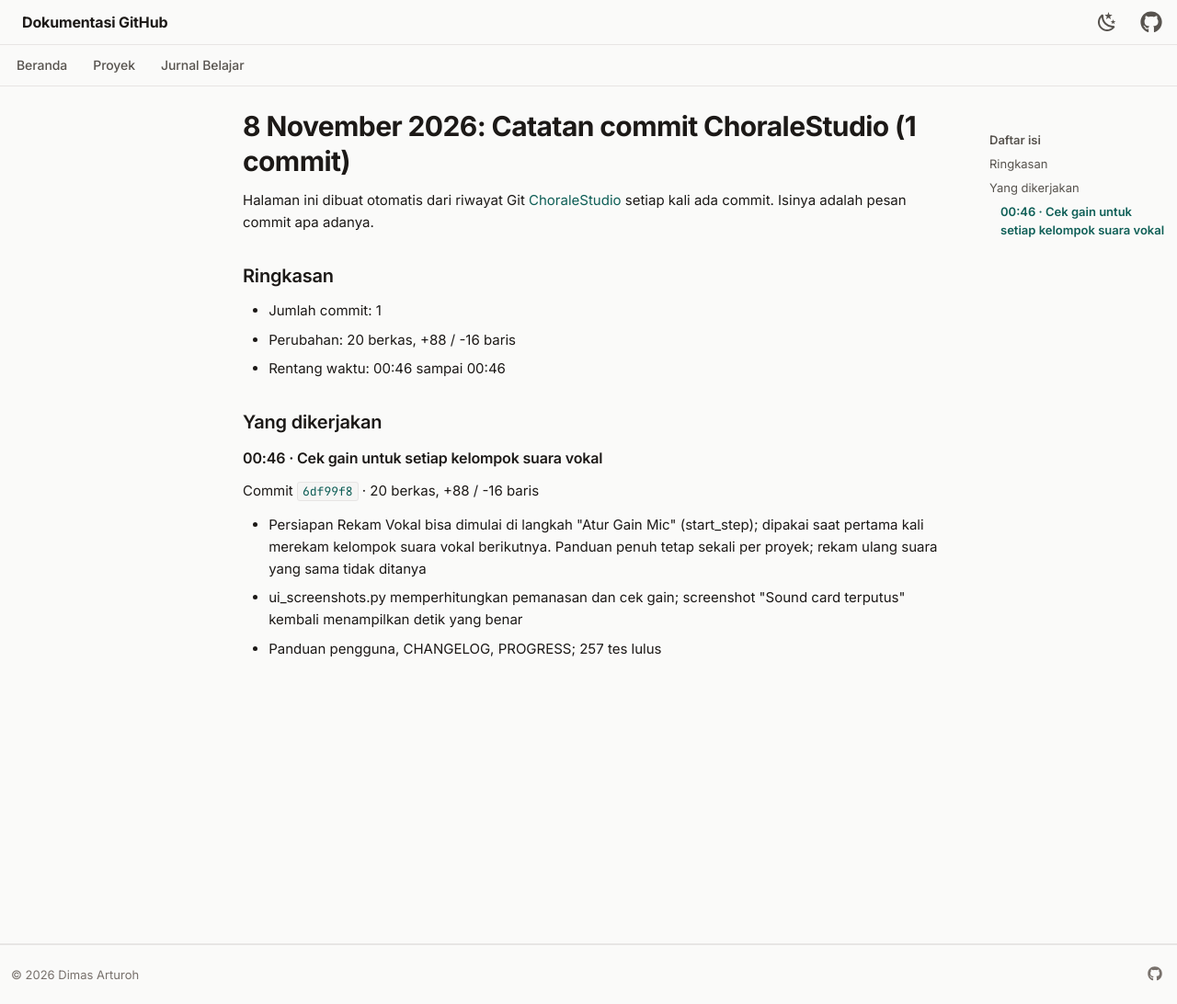
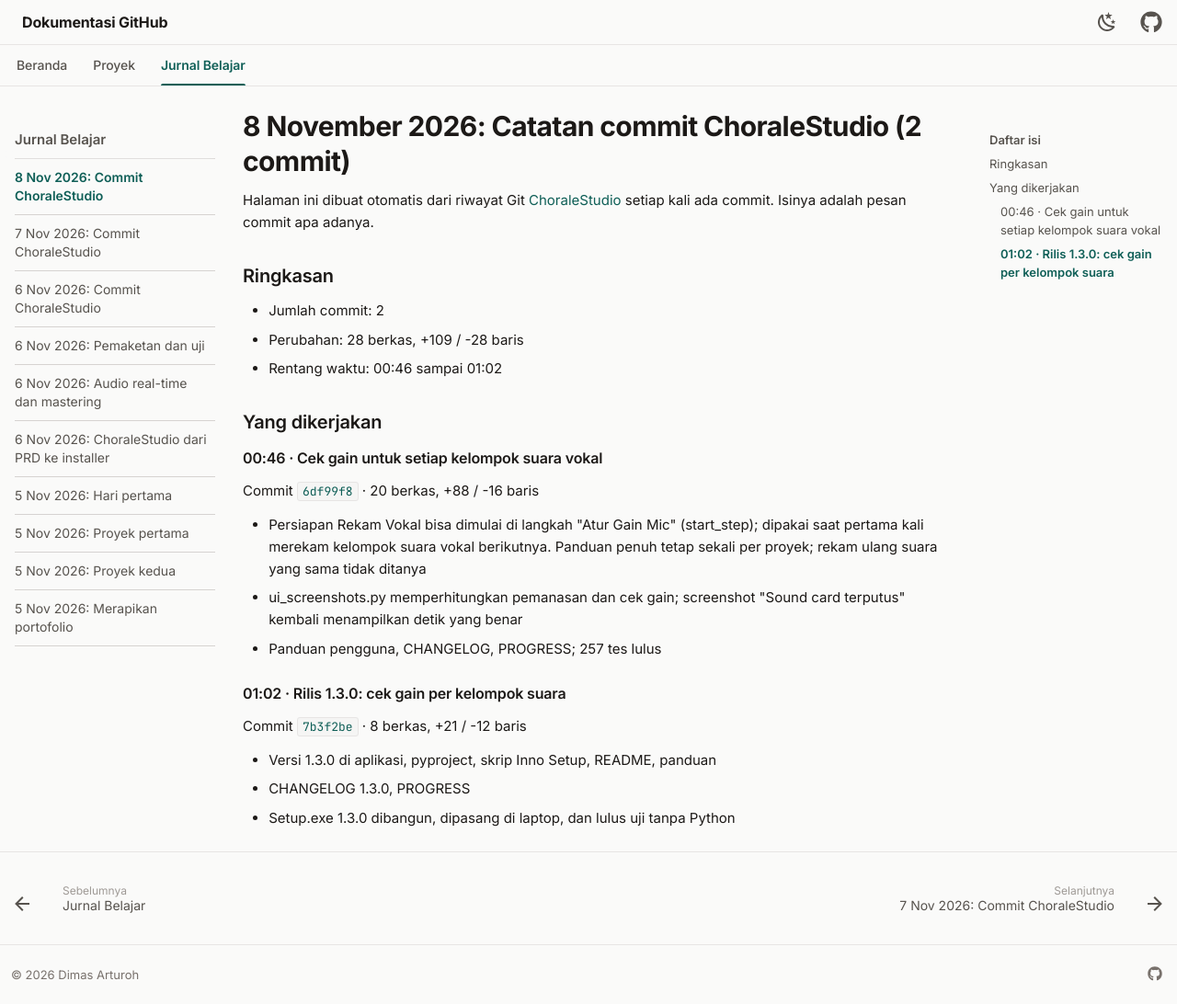
Before and after one commit to dimasarturoh15/dimasarturoh15.github.io, an MkDocs documentation site: the page built from docs/journal/2026-11-08-choralestudio-commit.md, in a window 1280 px wide and 1092 px high. Shown: the whole window at 92% size. Built offline with MkDocs 1.6.1 and Material for MkDocs 9.7.7, drawn with Linux system fonts in a browser that asks for light colours.

Commit message:
docs: sync ChoraleStudio commit 7b3f2be

```diff
--- a/docs/journal/2026-11-08-choralestudio-commit.md
+++ b/docs/journal/2026-11-08-choralestudio-commit.md
@@ -1,12 +1,12 @@
-# 8 November 2026: Catatan commit ChoraleStudio (1 commit)
+# 8 November 2026: Catatan commit ChoraleStudio (2 commit)
 
 Halaman ini dibuat otomatis dari riwayat Git [ChoraleStudio](../projects/choralestudio.md) setiap kali ada commit. Isinya adalah pesan commit apa adanya.
 
 ## Ringkasan
 
-- Jumlah commit: 1
-- Perubahan: 20 berkas, +88 / -16 baris
-- Rentang waktu: 00:46 sampai 00:46
+- Jumlah commit: 2
+- Perubahan: 28 berkas, +109 / -28 baris
+- Rentang waktu: 00:46 sampai 01:02
 
 ## Yang dikerjakan
 
@@ -21,3 +21,11 @@ Commit [`6df99f8`](https://github.com/dimasarturoh15/ChoraleStudio/commit/6df99f
 - ui_screenshots.py memperhitungkan pemanasan dan cek gain; screenshot
   "Sound card terputus" kembali menampilkan detik yang benar
 - Panduan pengguna, CHANGELOG, PROGRESS; 257 tes lulus
+
+### 01:02 · Rilis 1.3.0: cek gain per kelompok suara
+
+Commit [`7b3f2be`](https://github.com/dimasarturoh15/ChoraleStudio/commit/7b3f2beda292c6378d33ae89ce03bbcb7031c543) · 8 berkas, +21 / -12 baris
+
+- Versi 1.3.0 di aplikasi, pyproject, skrip Inno Setup, README, panduan
+- CHANGELOG 1.3.0, PROGRESS
+- Setup.exe 1.3.0 dibangun, dipasang di laptop, dan lulus uji tanpa Python
--- a/docs/journal/index.md
+++ b/docs/journal/index.md
@@ -11,9 +11,9 @@ Catatan harian mengenai konsep yang dipelajari, kendala teknis, dan milestone. E
 <h2 class="log-date"><time datetime="2026-11-08">8 November 2026</time></h2>
 <ol class="log">
   <li>
-    <a class="log-title" href="2026-11-08-choralestudio-commit/">Catatan commit ChoraleStudio (1 commit)</a>
+    <a class="log-title" href="2026-11-08-choralestudio-commit/">Catatan commit ChoraleStudio (2 commit)</a>
     <span class="tags"><span>#choralestudio</span><span>#commit</span><span>#otomatis</span></span>
-    <p>Dicatat otomatis dari Git: Cek gain untuk setiap kelompok suara vokal.</p>
+    <p>Dicatat otomatis dari Git: Cek gain untuk setiap kelompok suara vokal; Rilis 1.3.0: cek gain per kelompok suara.</p>
   </li>
 </ol>
 </div>
--- a/docs/projects/choralestudio.md
+++ b/docs/projects/choralestudio.md
@@ -221,3 +221,4 @@ Diperbarui otomatis dari riwayat Git setiap kali ada commit.
 | 2026-11-07 20:25 | [`8f58c09`](https://github.com/dimasarturoh15/ChoraleStudio/commit/8f58c090f36dc0e612c01e213aac08228bbf19f6) | Uji hardware kanal acuan di SC202HD dan perbaikan ambang lompatan |
 | 2026-11-07 23:31 | [`8a0f888`](https://github.com/dimasarturoh15/ChoraleStudio/commit/8a0f888d6fec6d332b7ca64c1ab10a85e942e857) | Rilis 1.2.0: tampilan kalibrasi untuk SC202HD dan installer baru |
 | 2026-11-08 00:46 | [`6df99f8`](https://github.com/dimasarturoh15/ChoraleStudio/commit/6df99f8a49b750966cba141ece7e1bb0fadf46a9) | Cek gain untuk setiap kelompok suara vokal |
+| 2026-11-08 01:02 | [`7b3f2be`](https://github.com/dimasarturoh15/ChoraleStudio/commit/7b3f2beda292c6378d33ae89ce03bbcb7031c543) | Rilis 1.3.0: cek gain per kelompok suara |
--- a/mkdocs.yml
+++ b/mkdocs.yml
@@ -59,6 +59,7 @@ nav:
       - Livestream to Shorts Automation: projects/livestream-to-shorts-automation.md
   - Jurnal Belajar:
       - journal/index.md
+      - "8 Nov 2026: Commit ChoraleStudio": journal/2026-11-08-choralestudio-commit.md
       - "7 Nov 2026: Commit ChoraleStudio": journal/2026-11-07-choralestudio-commit.md
       - "6 Nov 2026: Commit ChoraleStudio": journal/2026-11-06-choralestudio-commit.md
       - "6 Nov 2026: Pemaketan dan uji": journal/2026-11-06-pemaketan-dan-uji.md
```
Also changed, not shown: docs/index.md (+1 -1 lines).
